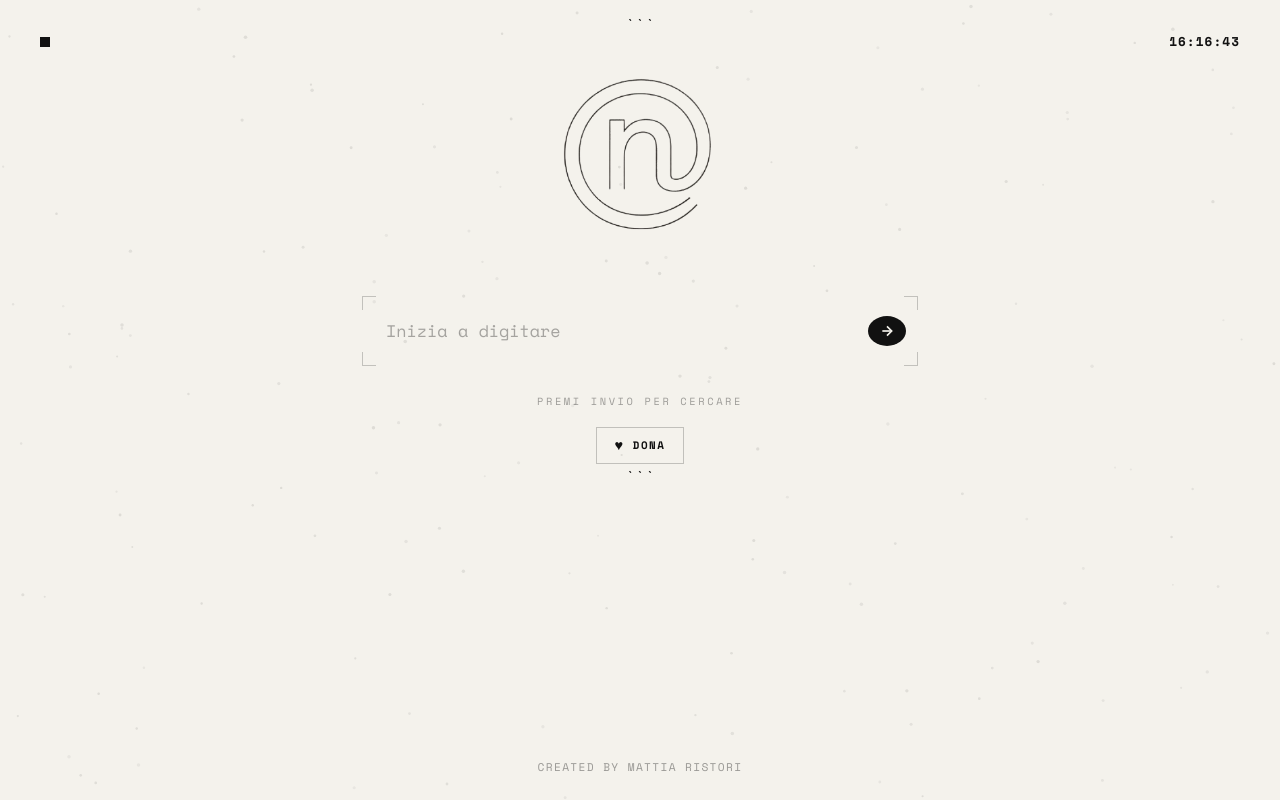
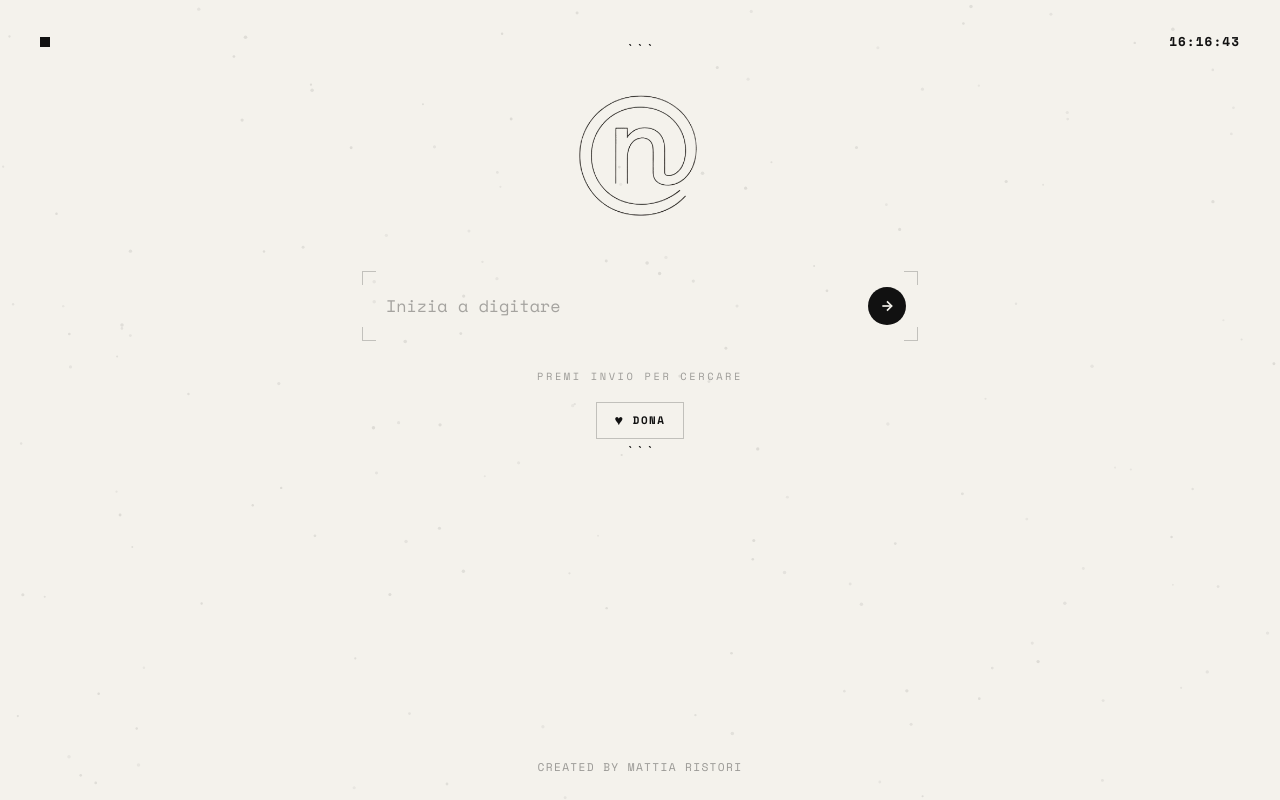
Before and after one commit to Nexa1nc/NexaNova, a website: page index.html in a window 1280 px wide. Drawn offline with nearby package versions, Linux system fonts and the light colour scheme.

Commit message:
Update index.html

```diff
--- a/index.html
+++ b/index.html
@@ -112,7 +112,7 @@
 
     .logo-img {
       width: 500px;
-      height: 250px;
+      height: 200px;
       object-fit: contain;
       margin-bottom: 10px;
       transform: scale(1.35);
@@ -184,7 +184,7 @@
       top: 50%;
       transform: translateY(-50%);
       width: 38px;
-      height: 30px;
+      height: 38px;
       border: none;
       border-radius: 50%;
       background: #111111;
```
